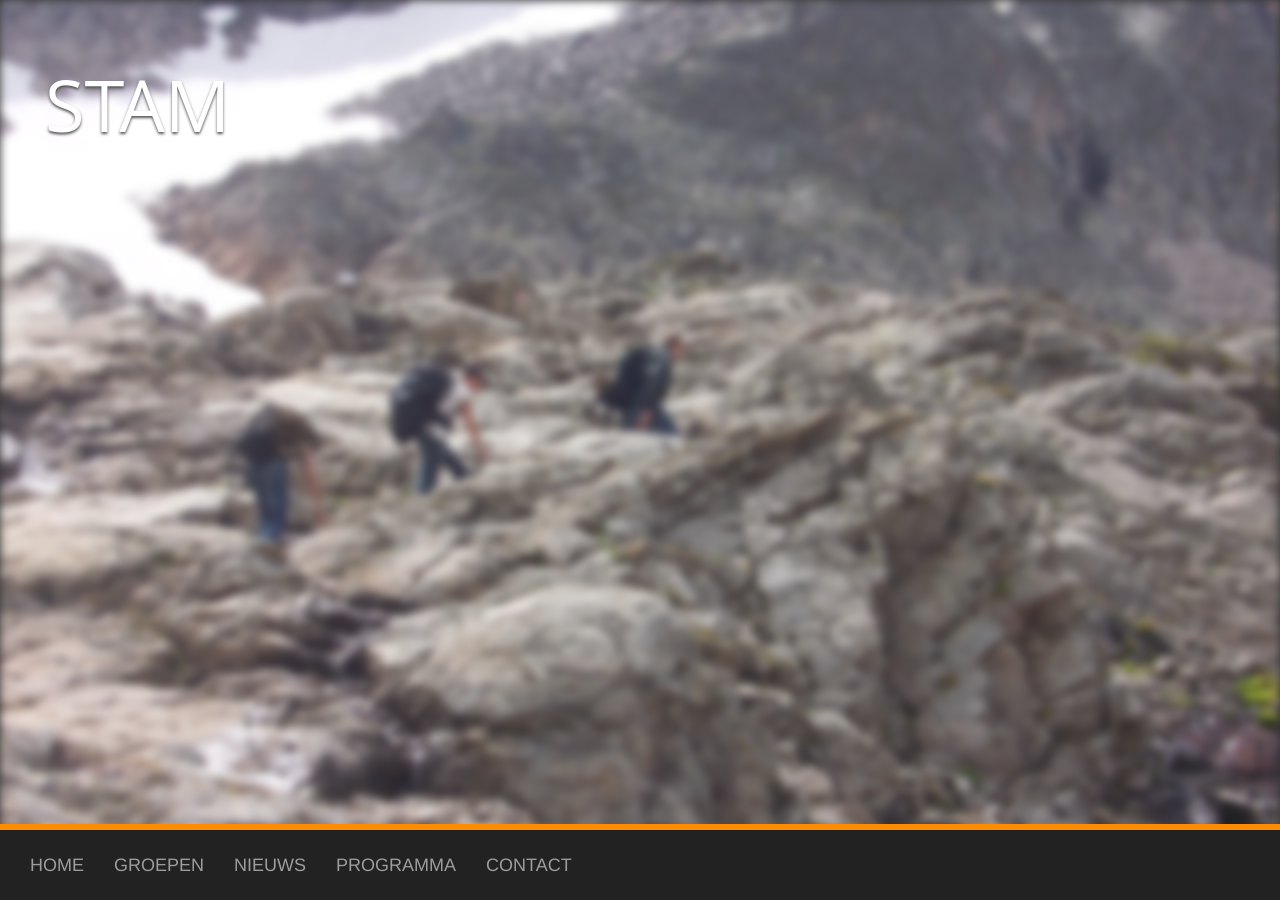
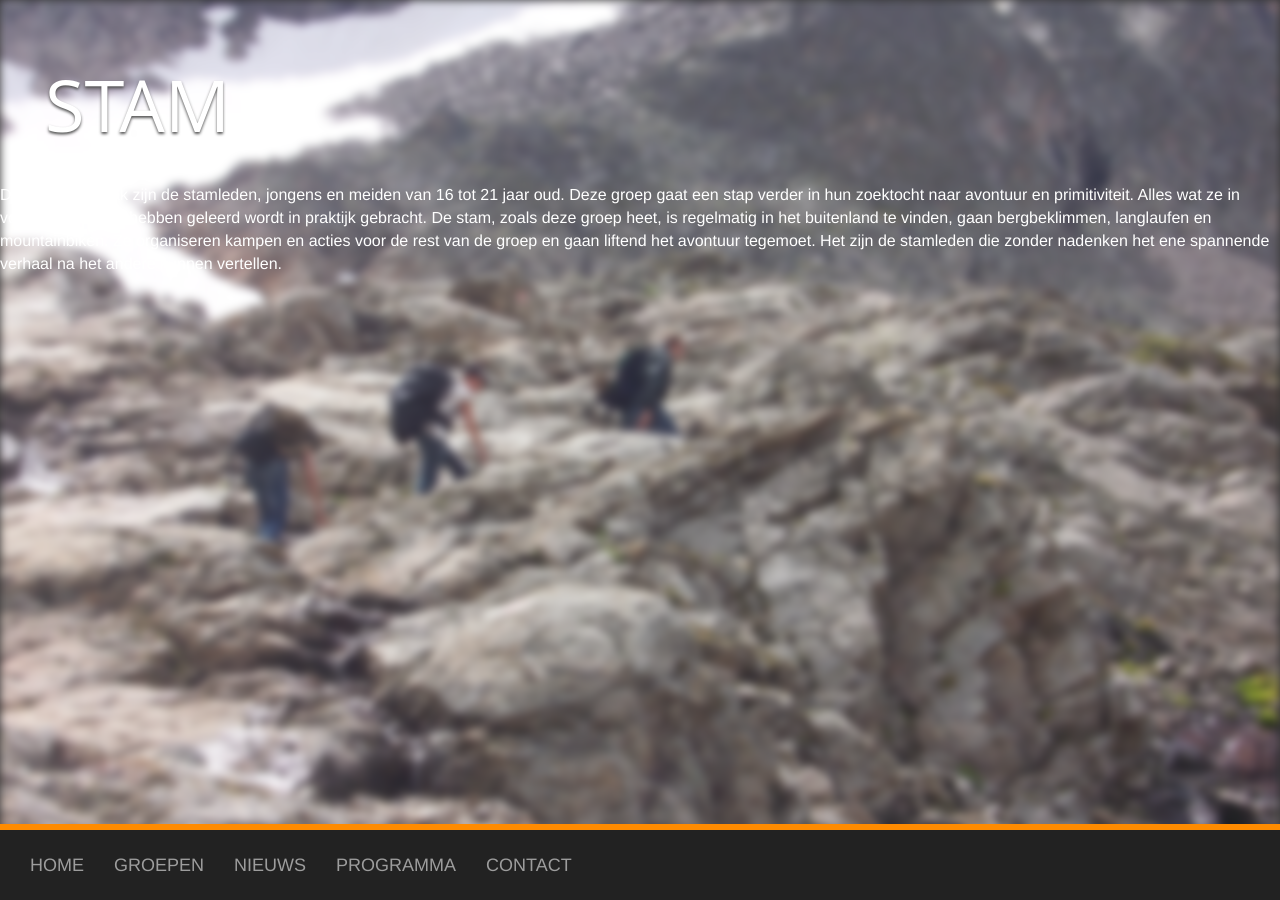
Before and after one commit to nognooitmeegemaakt/website, a Jekyll site: the page built from _groups/stam.html, in a window 1280 px wide. Built offline with Jekyll 4.4.1, drawn with Linux system fonts in a browser that asks for light colours.

Commit message:
Update stam.html

```diff
--- a/_groups/stam.html
+++ b/_groups/stam.html
@@ -4,3 +4,6 @@ id: group
 group: stam
 title: Stam
 ---
+De oudste speltak zijn de stamleden, jongens en meiden van 16 tot 21 jaar oud. Deze groep gaat een stap verder in hun zoektocht naar avontuur en primitiviteit. Alles wat ze in voorgaande jaren hebben geleerd wordt in praktijk gebracht.
+
+De stam, zoals deze groep heet, is regelmatig in het buitenland te vinden, gaan bergbeklimmen, langlaufen en mountainbiken. Ze organiseren kampen en acties voor de rest van de groep en gaan liftend het avontuur tegemoet. Het zijn de stamleden die zonder nadenken het ene spannende verhaal na het andere kunnen vertellen.
```
